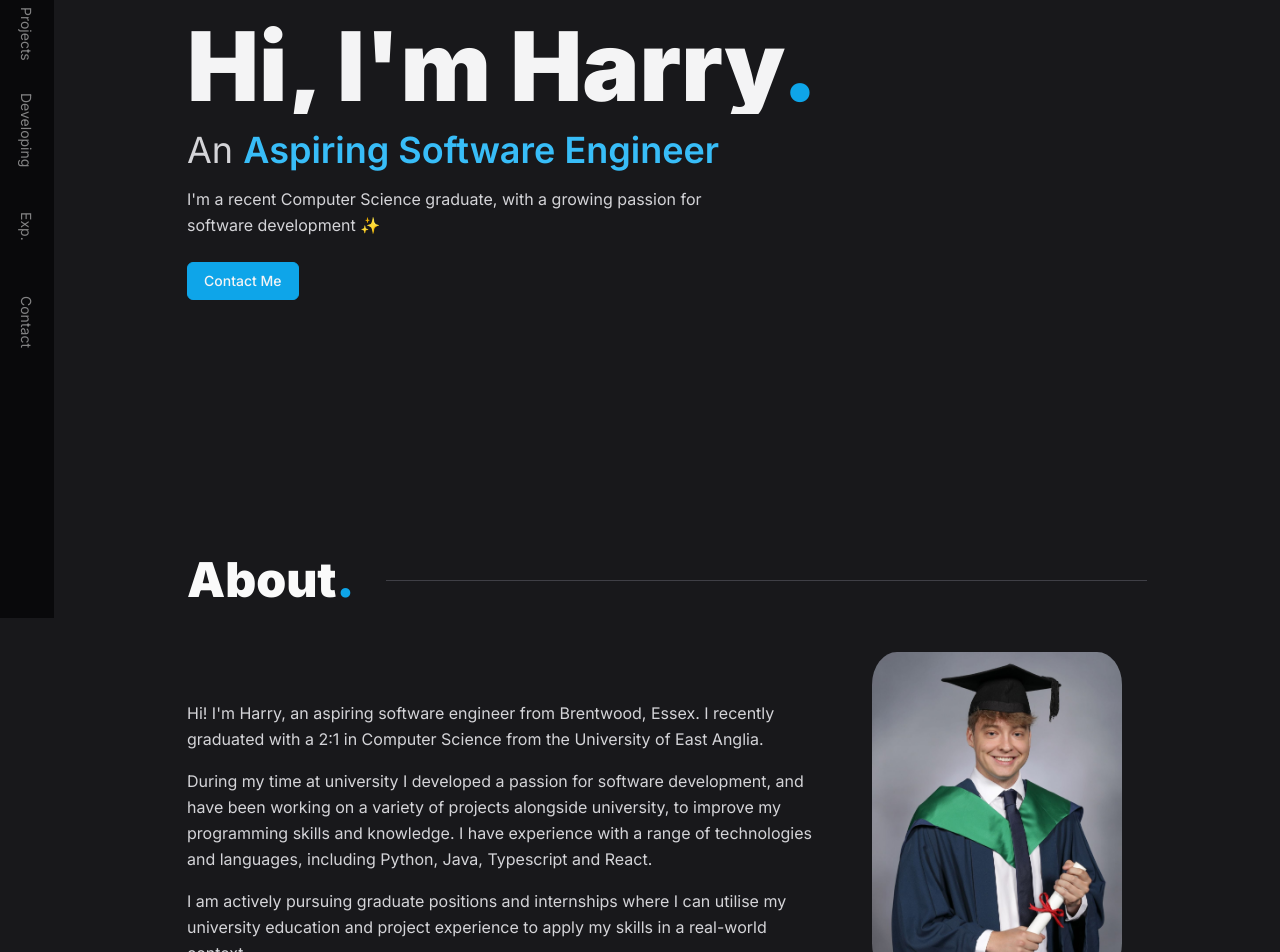
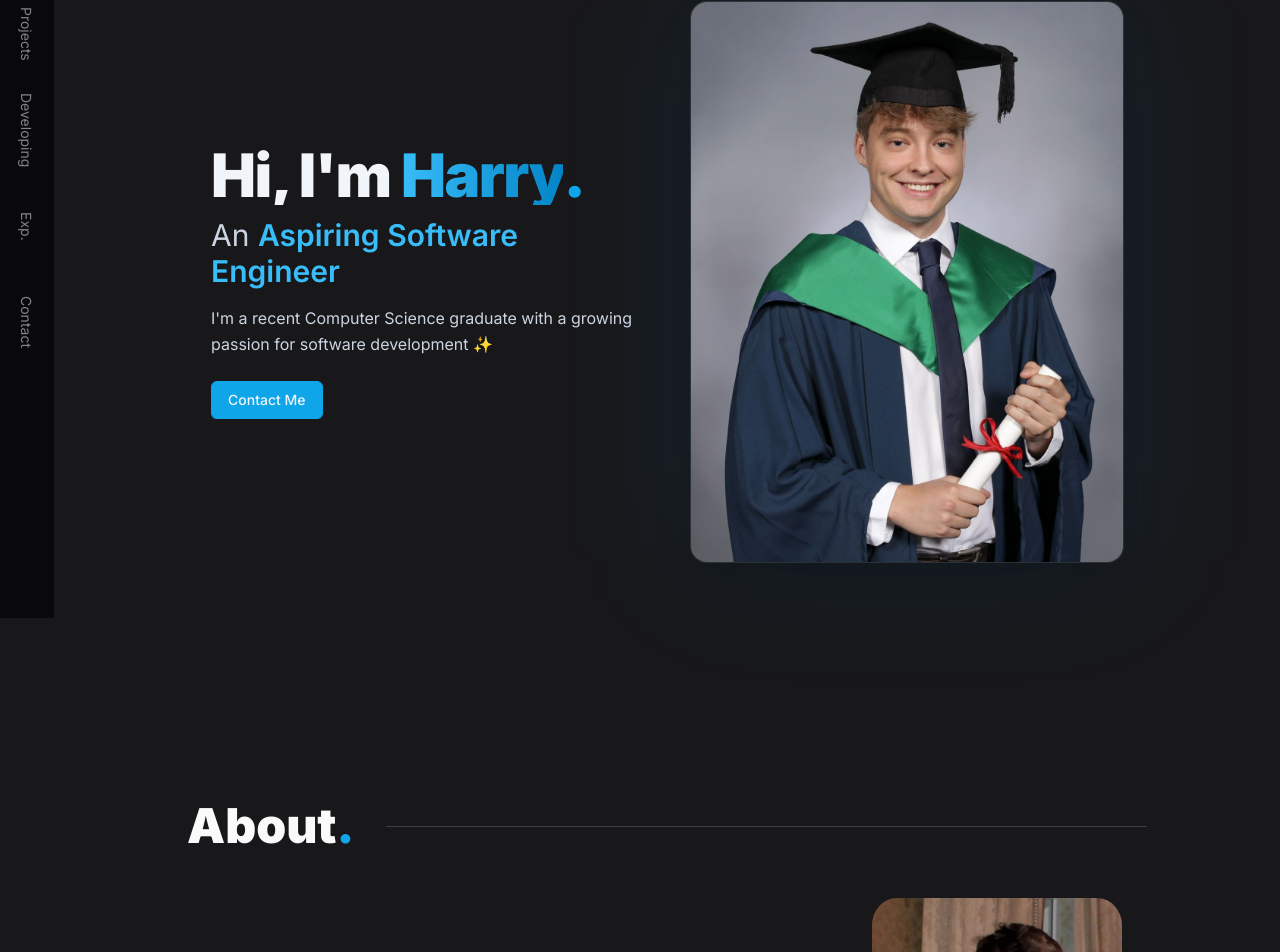
Before and after one commit to harrymcdonagh/Portfolio, a Next.js app: page / in a window 1280 px wide. Shown: the part 182-1134 px from the top of the page. Built offline with nearby package versions, Linux system fonts and the light colour scheme.

Commit message:
changing hero

```diff
--- a/src/components/about/HeadshotImage.tsx
+++ b/src/components/about/HeadshotImage.tsx
@@ -4,7 +4,7 @@ const HeadshotImage = () => {
   return (
     <div className="mx-auto flex justify-center max-w-[250px] mb-6 md:mb-8">
       <img
-        src="project-imgs/Graduate.jpg"
+        src="project-imgs/headshot.jpg"
         alt="Harry's Headshot"
         style={{ borderRadius: "10%" }}
         className="w-full h-auto"
--- a/src/components/hero/Hero.tsx
+++ b/src/components/hero/Hero.tsx
@@ -3,38 +3,57 @@ import { OutlineButton } from "../buttons/OutlineButton";
 
 const Hero = () => {
   return (
-    <section className="text-slat-100 overflow-hidden py-24 md:py-32">
-      <div className="relative">
-        <div className="pointer-events-none relative z-10">
+    <section className="py-20 md:py-28">
+      <div className="mx-auto max-w-6xl px-4 md:px-6">
+        <div className="grid grid-cols-1 items-center gap-12 lg:grid-cols-2">
+          <div>
             <Reveal>
-            <h1 className="pointer-events-auto text-4xl sm:text-6xl font-black text-zinc-100 md:text-8xl">
-              Hi, I'm Harry<span className="text-sky-500">.</span>
+              <h1 className="text-balance font-black tracking-tight text-slate-100 text-4xl sm:text-5xl lg:text-6xl">
+                Hi, I&apos;m{" "}
+                <span className="bg-gradient-to-r from-sky-400 to-sky-600 bg-clip-text text-transparent">
+                  Harry
+                </span>
+                <span className="text-sky-500">.</span>
               </h1>
             </Reveal>
+
             <Reveal>
-            <h2 className="pointer-events-auto my-2 text-xl sm:text-2xl text-zinc-300 md:my-4 md:text-4xl">
+              <h2 className="mt-3 text-pretty text-slate-300 text-xl sm:text-2xl lg:text-3xl">
                 An{" "}
                 <span className="font-semibold text-sky-400">
                   Aspiring Software Engineer
                 </span>
               </h2>
             </Reveal>
+
             <Reveal>
-            <p className="pointer-events-auto leading-relaxed md:leading-relaxed max-w-xl text-sm text-zinc-300 md:text-base">
-              I&apos;m a recent Computer Science graduate, with a growing passion for
+              <p className="mt-4 max-w-xl text-pretty leading-relaxed text-slate-300">
+                I&apos;m a recent Computer Science graduate with a growing passion for
                 software development ✨
               </p>
             </Reveal>
+
             <Reveal>
               <OutlineButton
                 onClick={() => {
-                document.getElementById("contact")?.scrollIntoView();
+                  document
+                    .getElementById("contact")
+                    ?.scrollIntoView({ behavior: "smooth" });
                 }}
-              className="pointer-events-auto before:bg-sky-700 hover:text-white hover:border-sky-700 mt-4 bg-sky-500 text-zinc-100 border-sky-500 md:mt-6"
+                className="mt-6 inline-flex before:bg-sky-700 hover:text-white hover:border-sky-700 bg-sky-500 text-slate-100 border-sky-500 shadow-sm shadow-sky-500/20"
               >
                 Contact Me
               </OutlineButton>
             </Reveal>
+          </div>
+          <div className="relative">
+            <div className="absolute inset-0 -z-10 rounded-3xl bg-sky-500/10 blur-3xl" />
+            <img
+              src="project-imgs/Graduate.jpg"
+              alt="Harry McDonagh graduation portrait"
+              className="mx-auto w-full max-w-md rounded-2xl ring-1 ring-white/10 shadow-2xl transition-transform duration-300 hover:scale-[1.02]"
+            />
+          </div>
         </div>
       </div>
     </section>
--- a/src/components/projects/Projects.tsx
+++ b/src/components/projects/Projects.tsx
@@ -47,7 +47,7 @@ const projects = [
     ),
   },
   {
-    title: "Crypto Voyage",
+    title: "CryptoVoyage",
     imgSrc: "project-imgs/cryptovoyage.jpg",
     imgGif: "project-imgs/cryptovoyage-preview.gif",
     code: "https://github.com/harrymcdonagh/crypto-voyage",
@@ -58,7 +58,7 @@ const projects = [
     modalContent: (
       <>
         <p>
-          Crypto Voyage is a web-based React application designed to help users navigate
+          CryptoVoyage is a web-based React application designed to help users navigate
           and analyse the top cryptocurrencies.
         </p>
         <p>
```
Lines whose indentation alone changed are shown as unchanged.
